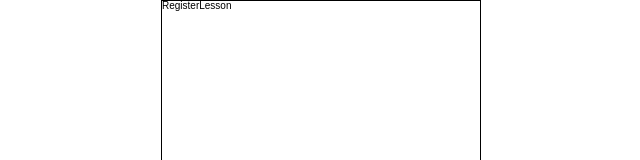
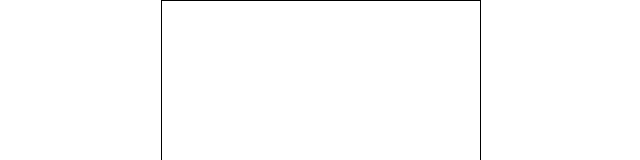
Before and after one commit to Gwasuwon-shot/Tutice_Client, a React (Vite) app: page /register-lesson in a window 1280 px wide. Shown: the top 160 px of the page, without its empty margins (319-959 px from the left). Built offline with nearby package versions, Linux system fonts and the light colour scheme.

Commit message:
[ feat ] ProgreessBar component 생성

```diff
--- /dev/null
+++ b/src/components/common/ProgressBar.tsx
@@ -0,0 +1,12 @@
+import {styled} from 'styled-components';
+
+export default function ProgressBar() {
+    return (
+        <ProgressBarWrapper>
+
+        </ProgressBarWrapper>
+    )
+}
+
+const ProgressBarWrapper = styled.header`
+`
--- a/src/pages/RegisterLesson.tsx
+++ b/src/pages/RegisterLesson.tsx
@@ -1,3 +1,10 @@
+import ProgressBar from '../components/common/ProgressBar';
+
 export default function RegisterLesson() {
-  return <div>RegisterLesson</div>;
+  return (
+  <>
+    <ProgressBar />
+
+  </>
+  );
 }
```
Also changed, not shown: 1 other file (tests, documents, lock files or other folders).
